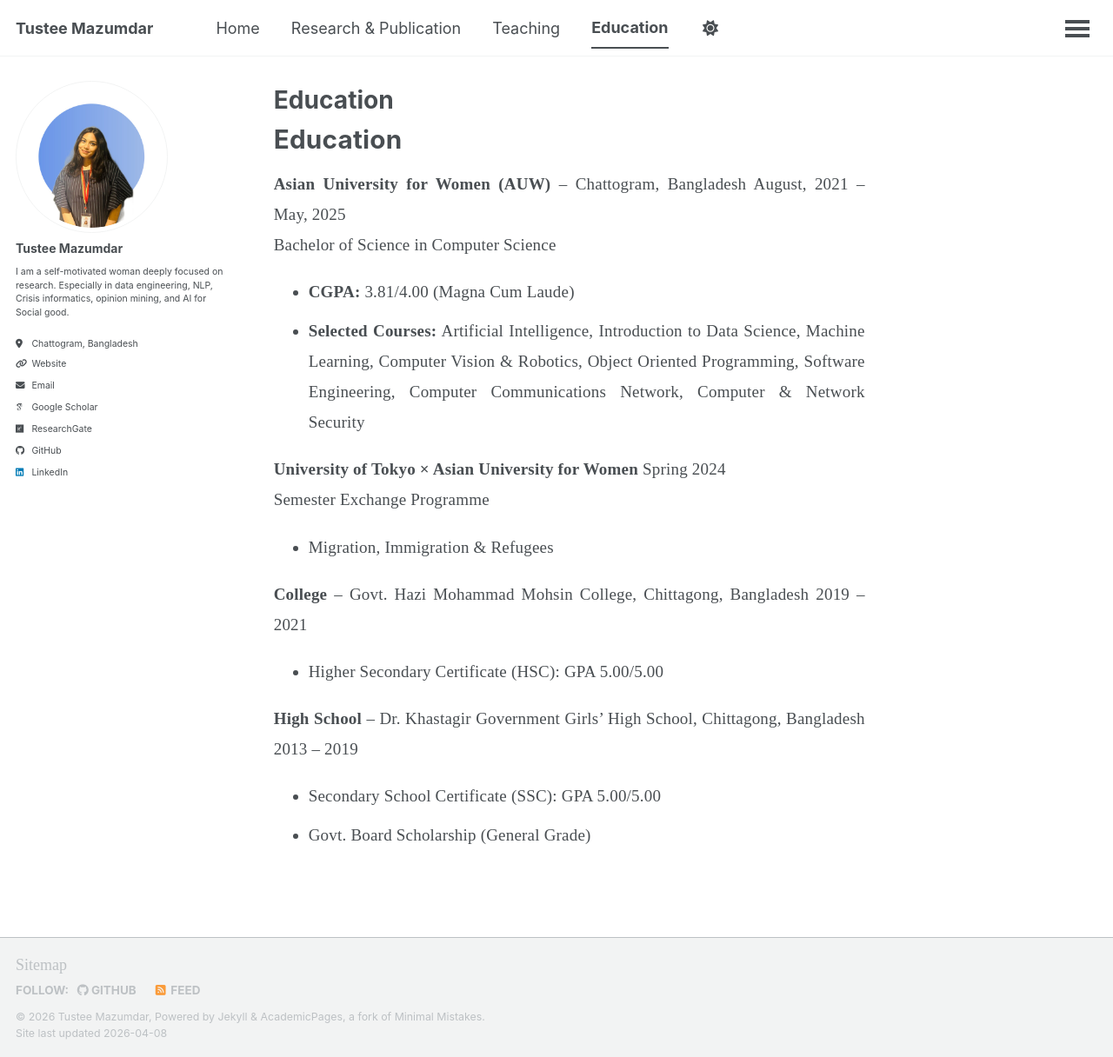
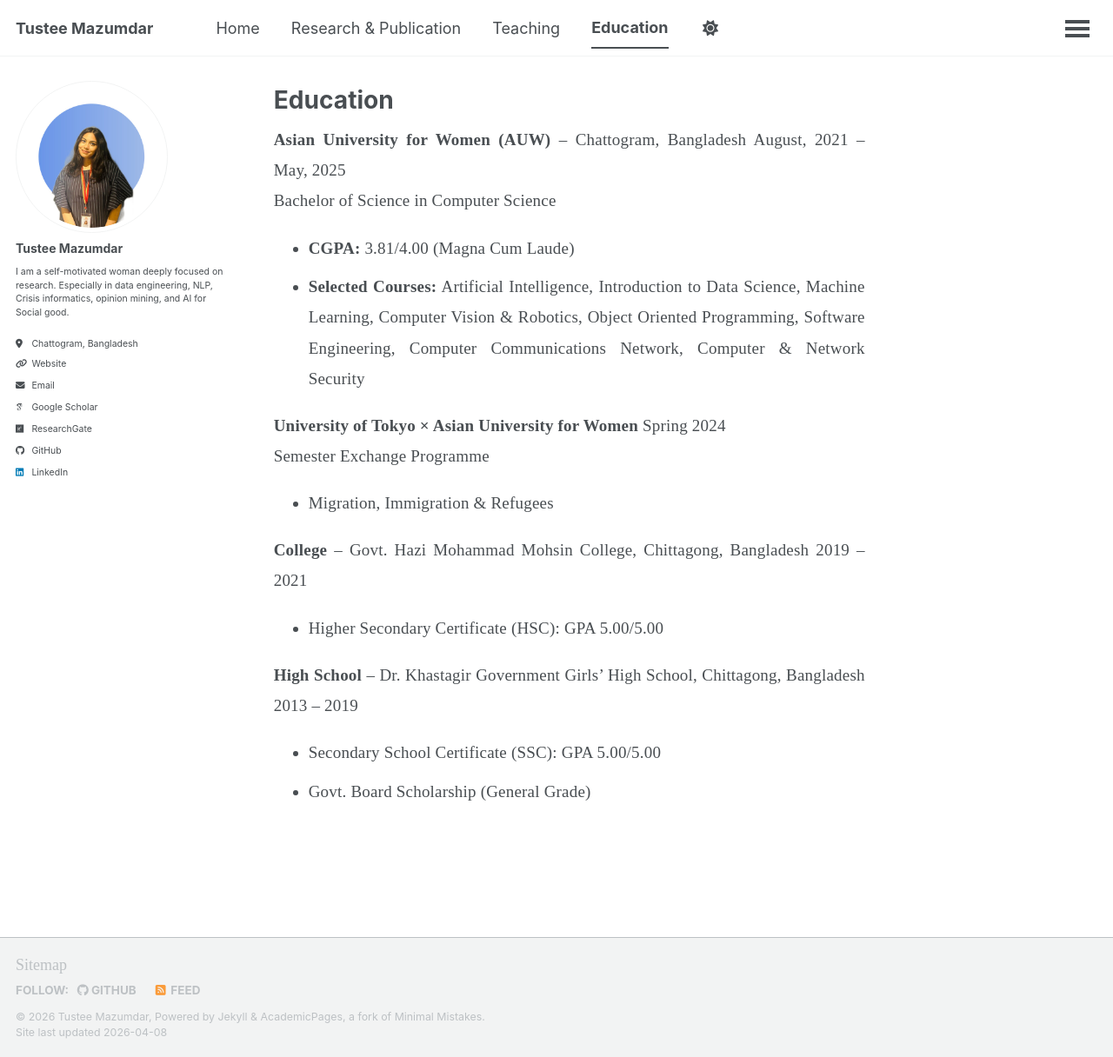
Before and after one commit to TusteeMazumdar/TusteeMazumdar.github.io, a Jekyll site: the page built from _pages/education.html, in a window 1280 px wide and 1216 px high. Shown: the whole window at 87% size. Built offline with Jekyll 4.4.1, drawn with Linux system fonts in a browser that asks for light colours; some web fonts are replaced; a script bundle is joined from its source files by our own code; library files that are not in the unit come from our copies.

Commit message:
Update education.html

```diff
--- a/_pages/education.html
+++ b/_pages/education.html
@@ -4,9 +4,6 @@ title: "Education"
 permalink: /education/
 author_profile: true
 ---
-
-<h1>Education</h1>
-
 <div class="edu-section">
 
   <!-- University -->
```
